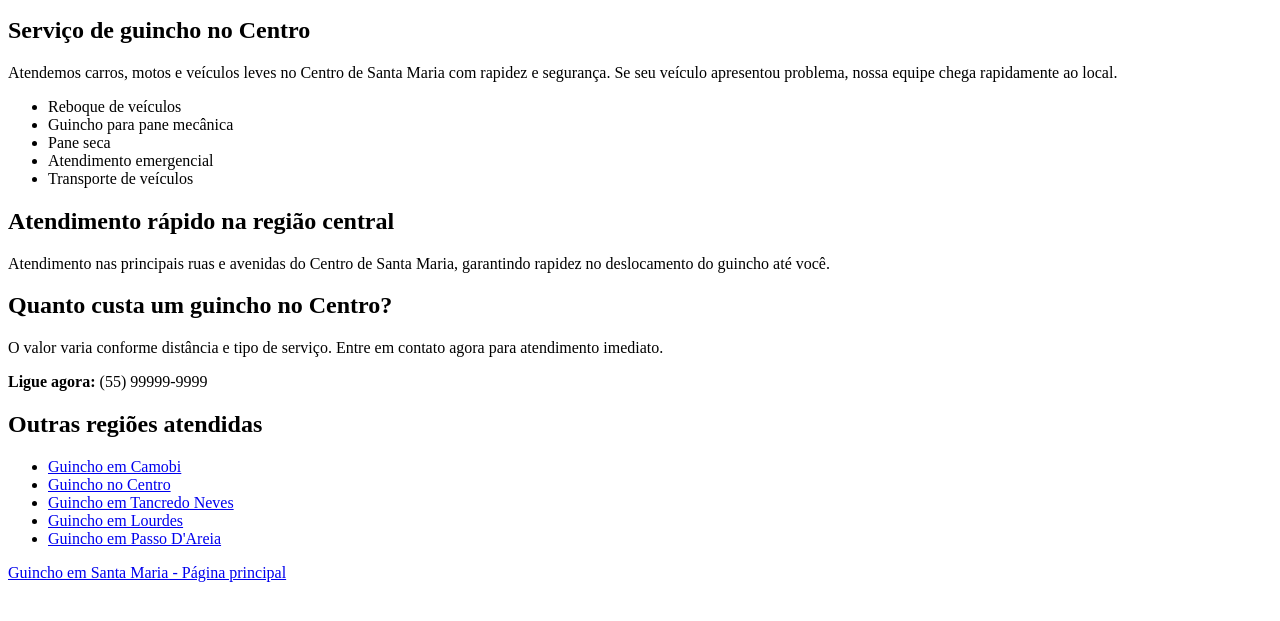
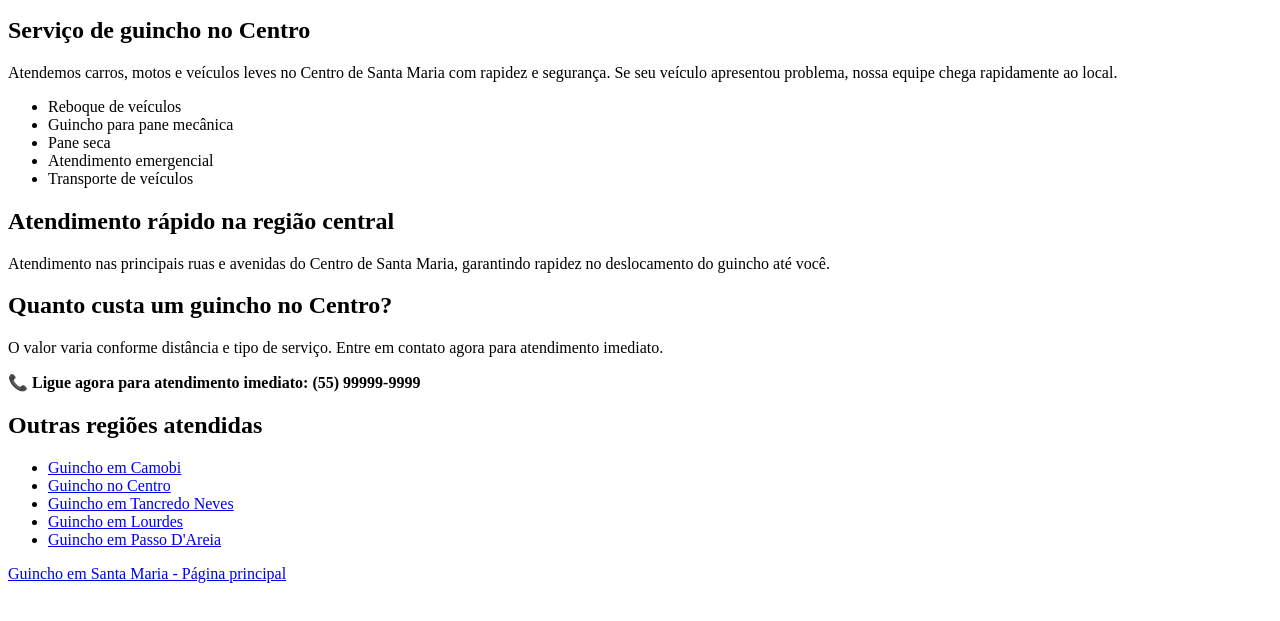
Before and after one commit to GuinchoBrond/guincho-santa-maria, a plain HTML site: page guincho-centro.html in a window 1280 px wide. Shown: the part 101-722 px from the top of the page. Drawn offline with Linux system fonts and the light colour scheme.

Commit message:
Update guincho-centro.html

```diff
--- a/guincho-centro.html
+++ b/guincho-centro.html
@@ -33,7 +33,7 @@
 
 <p>O valor varia conforme distância e tipo de serviço. Entre em contato agora para atendimento imediato.</p>
 
-<p><strong>Ligue agora:</strong> (55) 99999-9999</p>
+<p><strong>📞 Ligue agora para atendimento imediato: (55) 99999-9999</strong></p>
 
   <h2>Outras regiões atendidas</h2>
 
```
